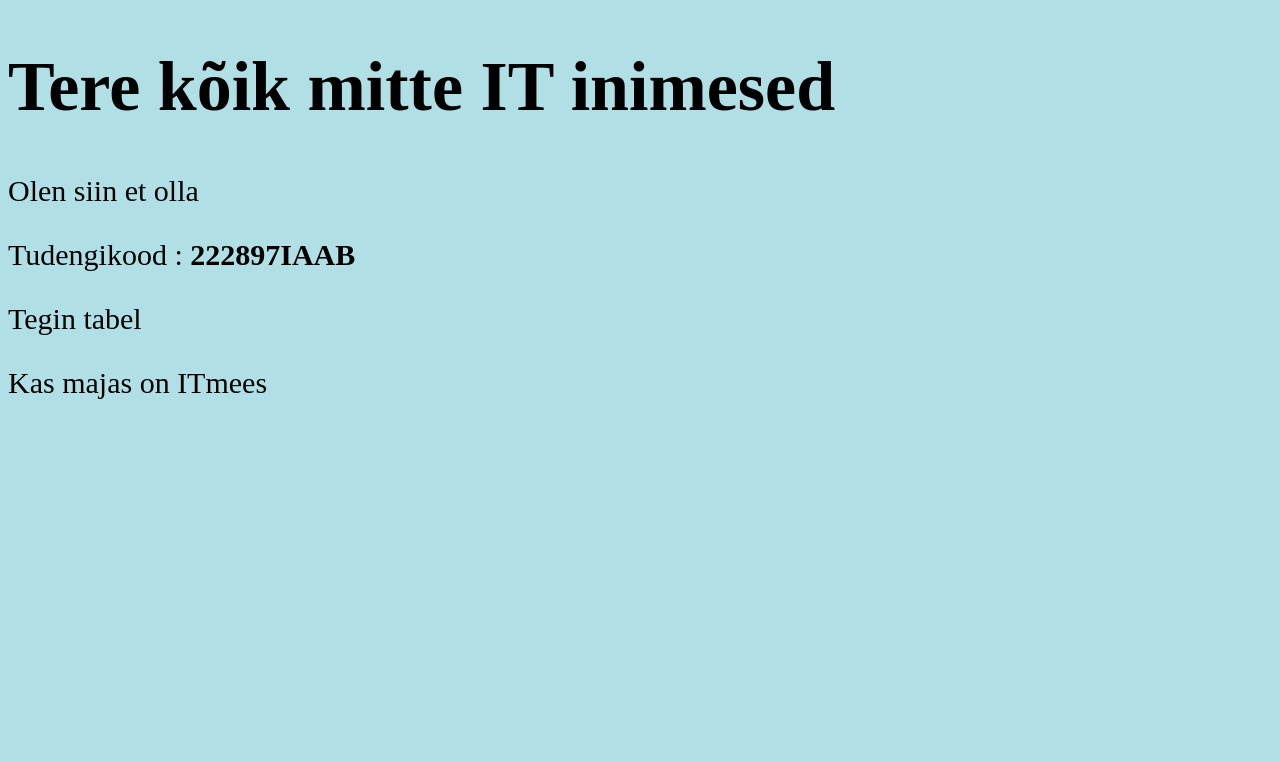
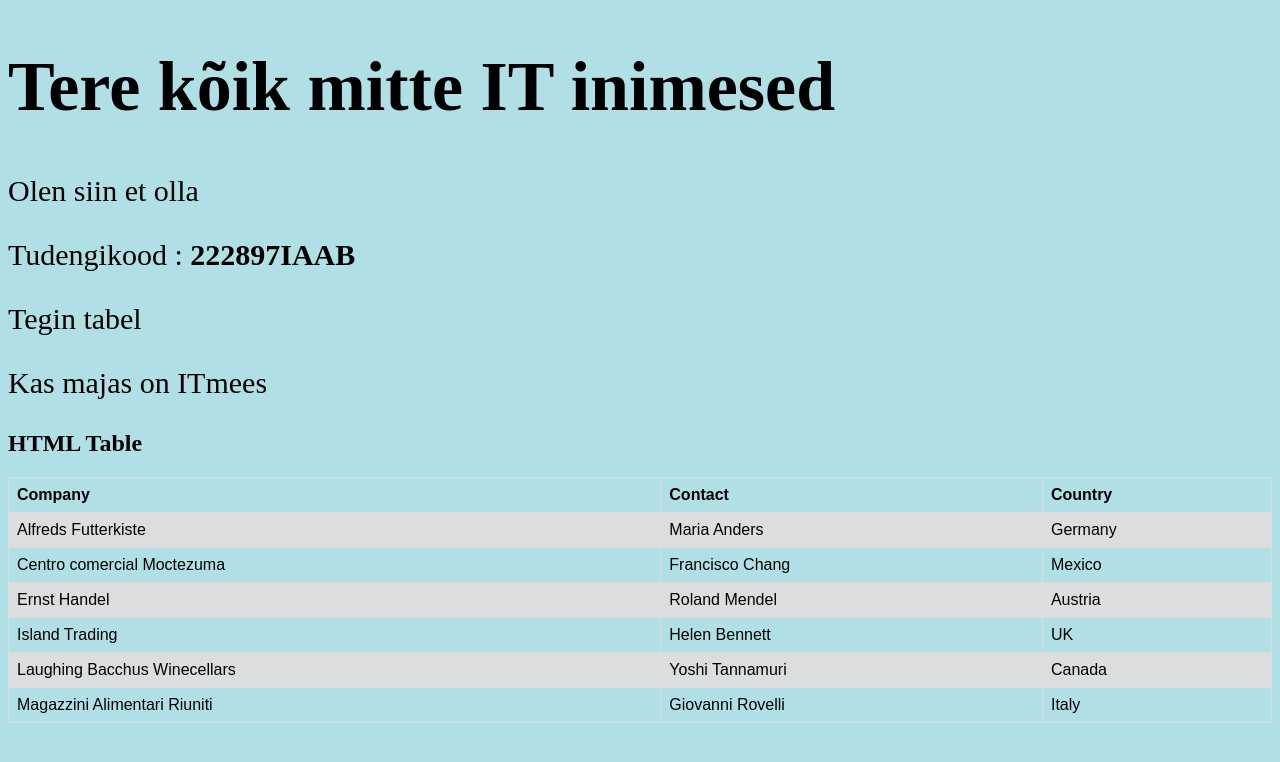
Before and after one commit to ITmeesITmajas/ITmeesITmajas.github.io, a plain HTML site: page index.html in a window 1280 px wide. Drawn offline with Linux system fonts and the light colour scheme.

Commit message:
Update index.html

```diff
--- a/index.html
+++ b/index.html
@@ -2,6 +2,23 @@
 <html>
 <body style="background-color:powderblue;">
 <head>
+<style>
+table {
+  font-family: arial, sans-serif;
+  border-collapse: collapse;
+  width: 100%;
+}
+
+td, th {
+  border: 1px solid #dddddd;
+  text-align: left;
+  padding: 8px;
+}
+
+tr:nth-child(even) {
+  background-color: #dddddd;
+}
+</style>
 <title>ITmeesITmajasd</title>
 </head>
 <body>
@@ -12,5 +29,45 @@
 <p style="font-size:30px;">Tegin tabel</p>
 <p style="font-size:30px;">Kas majas on ITmees</p>
 
+<h2>HTML Table</h2>
+
+<table>
+  <tr>
+    <th>Company</th>
+    <th>Contact</th>
+    <th>Country</th>
+  </tr>
+  <tr>
+    <td>Alfreds Futterkiste</td>
+    <td>Maria Anders</td>
+    <td>Germany</td>
+  </tr>
+  <tr>
+    <td>Centro comercial Moctezuma</td>
+    <td>Francisco Chang</td>
+    <td>Mexico</td>
+  </tr>
+  <tr>
+    <td>Ernst Handel</td>
+    <td>Roland Mendel</td>
+    <td>Austria</td>
+  </tr>
+  <tr>
+    <td>Island Trading</td>
+    <td>Helen Bennett</td>
+    <td>UK</td>
+  </tr>
+  <tr>
+    <td>Laughing Bacchus Winecellars</td>
+    <td>Yoshi Tannamuri</td>
+    <td>Canada</td>
+  </tr>
+  <tr>
+    <td>Magazzini Alimentari Riuniti</td>
+    <td>Giovanni Rovelli</td>
+    <td>Italy</td>
+  </tr>
+</table>
+
 </body>
 </html>
```
